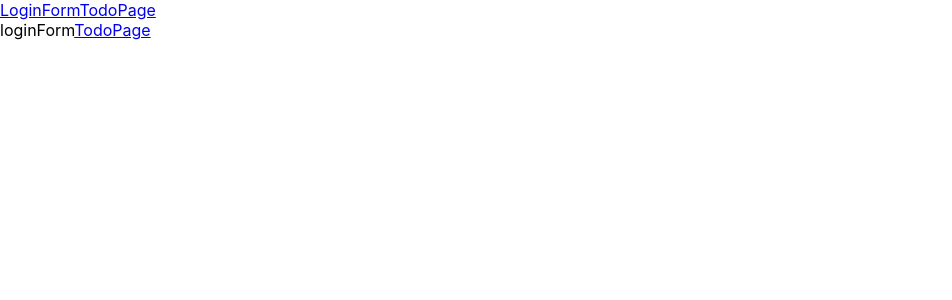
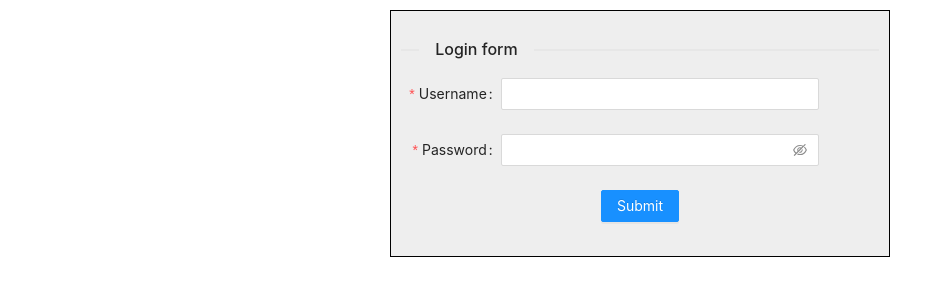
Before and after one commit to kozzztia/NewTodoList, a React (Create React App) app: page /login in a window 1280 px wide. Shown: the top 300 px of the page, without its empty margins (0-952 px from the left). Built offline with nearby package versions, Linux system fonts and the light colour scheme.

Commit message:
get form

```diff
--- a/src/App.css
+++ b/src/App.css
@@ -1,6 +1,8 @@
 .App {
   text-align: center;
   border: 1px solid #000;
-  max-width: 600px;
+  max-width: 500px;
   margin: 10px auto;
+  padding: 10px;
+  background: #eee;
 }
--- a/src/App.tsx
+++ b/src/App.tsx
@@ -1,32 +1,38 @@
-import React, {useState} from "react";
+import React, {useEffect, useState} from "react";
 import "./App.css";
-import {Route, Routes, NavLink} from "react-router-dom";
+import 'antd/dist/antd.css'
+import {Route, Routes, Navigate, Outlet, useNavigate} from "react-router-dom";
 import LoginForm from "./components/LoginForm";
 import TodoPage from "./components/TodoPage";
 import Todo from "./components/Todo";
+import {state} from "./store";
 
 export default function App() {
-    const [flag , setFlag] = useState(true)
+    const [isAuth , setIsAuth] = useState(false)
+    const navigation = useNavigate()
+    useEffect(()=>{
+        !isAuth?navigation('./login'):navigation("./todo_page")
+    },[isAuth])
+    return (
+        <div className={"App"}>
 
-    return (
-        <div>
-            <nav>
-                <NavLink to={"/login"}>LoginForm</NavLink>
-                <NavLink to={"/todo_page"}>TodoPage</NavLink>
-            </nav>
 
-            <Routes>
-                <Route path={"/"}>
-                    <Route path={"/login"} element={<LoginForm/>}/>
-                    <Route path={"/todo_page"} element={<TodoPage/>}>
-                        <Route path={"/todo_page/:id"} element={<Todo/> }/>
-                        <Route path={"/todo_page/:id"} element={<Todo/> }/>
-                        <Route path={"/todo_page/:id"} element={<Todo/> }/>
-                        <Route path={"/todo_page/:id"} element={<Todo/> }/>
-                        <Route path={"/todo_page/:id"} element={<Todo/> }/>
-                    </Route>
-                </Route>
-            </Routes>
+                 <Routes>
+                        <Route path={"/login"} element={
+                            <LoginForm
+                                setIsAuth={setIsAuth}
+                                users={state}
+
+                            />
+                        }/>
+                        <Route path={"/todo_page"} element={<TodoPage />  }/>
+                            <Route path={"/todo_page/:id"} element={<Todo />  }/>
+                            <Route path={"/todo_page/:id"} element={<Todo />  }/>
+                            <Route path={"/todo_page/:id"} element={<Todo />  }/>
+                            <Route path={"/todo_page/:id"} element={<Todo />  }/>
+                            <Route path={"/todo_page/:id"} element={<Todo />  }/>
+                 </Routes>
+            <Outlet/>
         </div>
     );
 }
--- a/src/components/LoginForm.tsx
+++ b/src/components/LoginForm.tsx
@@ -1,12 +1,53 @@
 import React from 'react';
-import {NavLink, Route, Routes} from "react-router-dom";
+import {stateType} from "../store/type";
+import {Button, Divider, Form, Input} from "antd";
 
-const LoginForm = () => {
+type SetFlagTypes = {
+    setIsAuth :  React.Dispatch<React.SetStateAction<boolean>>,
+    users : stateType,
+}
+
+
+
+const LoginForm = ({setIsAuth , users} : SetFlagTypes) => {
+    const onIsAuthHandler = (e: React.SyntheticEvent<string>):void => {
+        setIsAuth(true)
+    }
     return (
-        <div>
-            loginForm
-            <NavLink to={"/todo_page"}>TodoPage</NavLink>
-        </div>
+        <>
+            <Divider orientation="left">Login form</Divider>
+        <Form
+            className="loginForm"
+            name="basic"
+            labelCol={{ span: 5 }}
+            wrapperCol={{ span: 16 }}
+            onFinish={(e)=>onIsAuthHandler(e)}
+            // autoComplete="off"
+        >
+            <Form.Item
+                label="Username"
+                name="username"
+                rules={[{ required: true, message: 'Please input your username!' }]}
+            >
+                <Input />
+            </Form.Item>
+
+            <Form.Item
+                label="Password"
+                name="password"
+
+                rules={[{ required: true, message: 'Please input your password!' }]}
+            >
+                <Input.Password />
+            </Form.Item>
+
+            <Form.Item wrapperCol={{ offset: 4, span: 16 }}>
+                <Button type="primary" htmlType="submit">
+                    Submit
+                </Button>
+            </Form.Item>
+        </Form>
+        </>
     );
 };
 
--- a/src/components/Todo.tsx
+++ b/src/components/Todo.tsx
@@ -1,5 +1,6 @@
 import React from 'react';
 import {NavLink, useParams} from "react-router-dom";
+
 
 
 const Todo = () => {
--- a/src/components/TodoPage.tsx
+++ b/src/components/TodoPage.tsx
@@ -9,7 +9,7 @@ const TodoPage = () => {
             <NavLink to={"/todo_page/3"}>TodoPage</NavLink>
             <NavLink to={"/todo_page/4"}>TodoPage</NavLink>
             <NavLink to={"/todo_page/5"}>TodoPage</NavLink>
-            <Outlet/>
+        <Outlet/>
         </div>
     );
 };
--- a/src/index.css
+++ b/src/index.css
@@ -7,8 +7,8 @@ body {
   -moz-osx-font-smoothing: grayscale;
 }
 
-*{
-  padding:0;
-  margin:0;
-  box-sizing: border-box;
-}
+/**{*/
+/*  padding:0;*/
+/*  margin:0;*/
+/*  box-sizing: border-box;*/
+/*}*/
--- a/src/store/index.tsx
+++ b/src/store/index.tsx
@@ -1,8 +1,7 @@
 import nextId from "react-id-generator";
 
 
-
-export const initialState= [
+export const state= [
      {
         user:"kozzztia",
         password:"12345",
@@ -19,7 +18,7 @@ export const initialState= [
     },
     {
         user:"user",
-        password:"1",
+        password:"user",
         isAuth: false,
         image: "https://www.brif.kz/blog/wp-content/uploads/166199_177974772235392_100000686101517_457836_4362528_n.jpg",
         userCount: 2,
--- /dev/null
+++ b/src/store/type.ts
@@ -0,0 +1,4 @@
+
+export type stateType = {
+    user: string, password: string, isAuth: boolean, image: string, userCount: number, userId: (localPrefix?: (string | null | undefined)) => string, todos: {task: string, isDone: boolean, count: number, id: (localPrefix?: (string | null | undefined)) => string
+    }[]}[]
```
